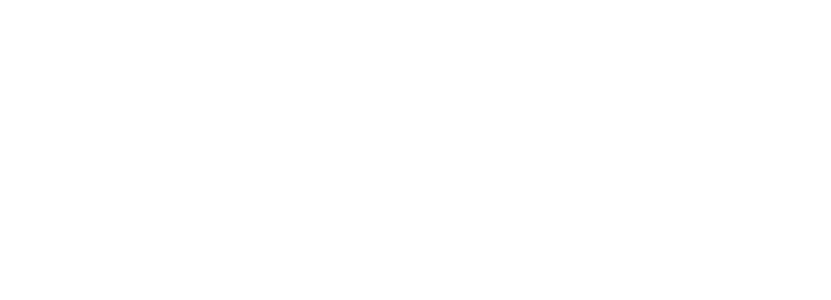
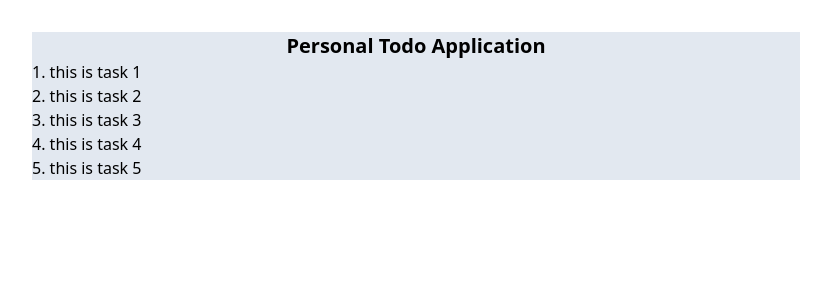
Before and after one commit to MohammadBohluli/react-todo-app, a React (Vite) app: page / in a window 1280 px wide. Shown: the top 300 px of the page, without its empty margins (224-1055 px from the left). Built offline with nearby package versions, Linux system fonts and the light colour scheme.

Commit message:
🛠️ Build Read data from TodoList

```diff
--- a/src/App.tsx
+++ b/src/App.tsx
@@ -1,5 +1,30 @@
+import { useState } from 'react';
+import TodoList from './components/TodoList';
+
+const data = [
+  { id: 1, task: 'this is task 1', complate: true },
+  { id: 2, task: 'this is task 2', complate: false },
+  { id: 3, task: 'this is task 3', complate: true },
+  { id: 4, task: 'this is task 4', complate: false },
+  { id: 5, task: 'this is task 5', complate: true },
+];
+
+export interface Todo {
+  id: number;
+  task: string;
+  complate: boolean;
+}
+
 const App = () => {
-  return <div></div>;
+  const [todoList, setTodoList] = useState<Todo[]>(data);
+  return (
+    <div className="bg-slate-200 max-w-3xl w-11/12 mt-8 mx-auto">
+      <h1 className="text-center font-bold text-xl">
+        Personal Todo Application
+      </h1>
+      <TodoList todoList={todoList} />
+    </div>
+  );
 };
 
 export default App;
--- /dev/null
+++ b/src/components/TodoList.tsx
@@ -0,0 +1,21 @@
+import { Todo } from '../App';
+
+interface Props {
+  todoList: Todo[];
+}
+const TodoList = ({ todoList }: Props) => {
+  return (
+    <div>
+      <ul>
+        {todoList.map((todo, index) => (
+          <li key={todo.id}>
+            <span>{index + 1}. </span>
+            {todo.task}
+          </li>
+        ))}
+      </ul>
+    </div>
+  );
+};
+
+export default TodoList;
```
